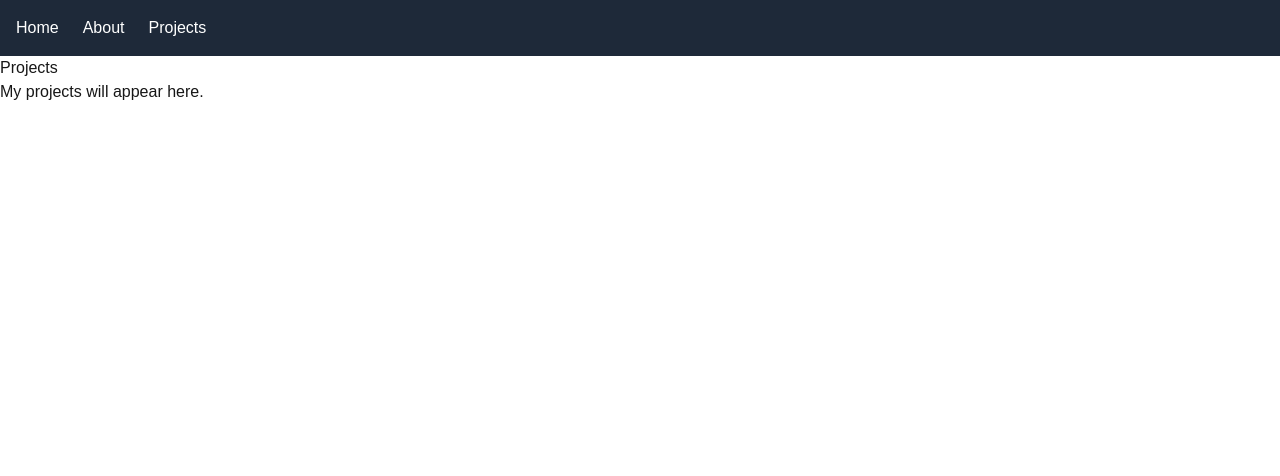
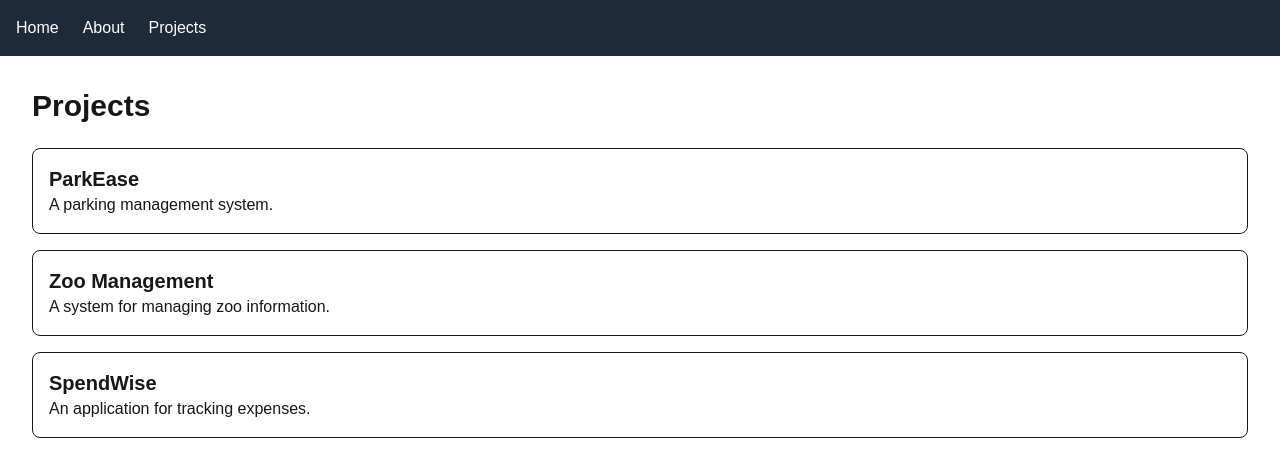
Before and after one commit to jadesilagan3-bit/my-first-app, a Next.js app: page /projects in a window 1280 px wide. Shown: the top 476 px of the page. Built offline with nearby package versions, Linux system fonts and the light colour scheme.

Commit message:
Adds projects page

```diff
--- a/app/projects/page.tsx
+++ b/app/projects/page.tsx
@@ -1,8 +1,47 @@
+
+export const metadata = {
+  title: "Projects | Your Name",
+};
+
+const projects = [
+  {
+    id: 1,
+    name: "ParkEase",
+    description: "A parking management system.",
+  },
+  {
+    id: 2,
+    name: "Zoo Management",
+    description: "A system for managing zoo information.",
+  },
+  {
+    id: 3,
+    name: "SpendWise",
+    description: "An application for tracking expenses.",
+  },
+];
+
 export default function ProjectsPage() {
   return (
-    <main>
-      <h1>Projects</h1>
-      <p>My projects will appear here.</p>
+    <main className="p-8">
+      <h1 className="text-3xl font-bold mb-6">
+        Projects
+      </h1>
+
+      <div className="space-y-4">
+        {projects.map((project) => (
+          <div
+            key={project.id}
+            className="border rounded-lg p-4"
+          >
+            <h2 className="text-xl font-bold">
+              {project.name}
+            </h2>
+
+            <p>{project.description}</p>
+          </div>
+        ))}
+      </div>
     </main>
   );
 }
```
